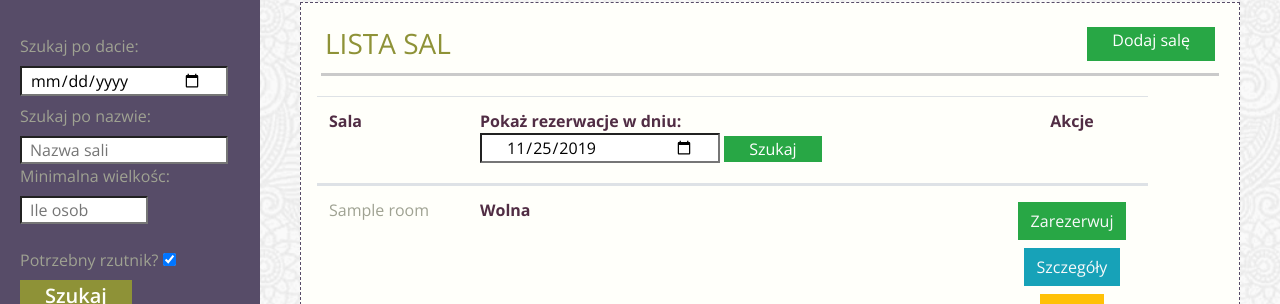
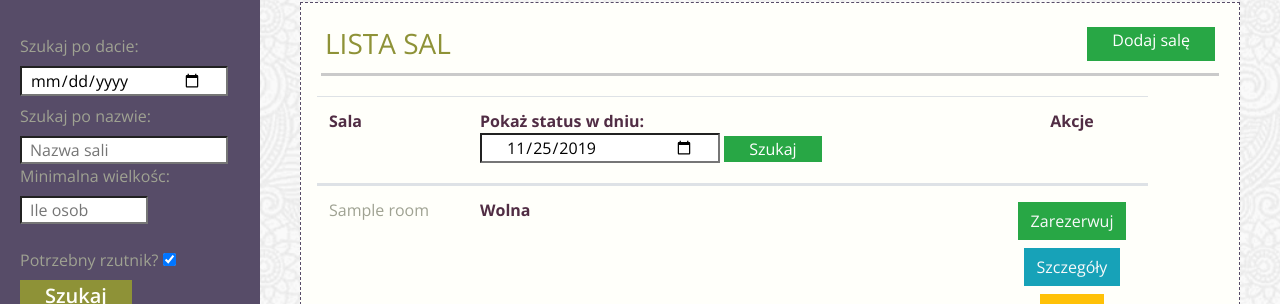
Before and after one commit to gopisu/BookRoom, a Django app: page / in a window 1280 px wide. Shown: the part 122-426 px from the top of the page. Run offline with Django 3.2, Linux system fonts and the light colour scheme; tables that the repository leaves empty hold one stand-in row (values such as "Sample post"); some libraries are stand-ins or nearby versions; some web fonts are replaced.

Commit message:
change label of show bookings search in all rooms view

```diff
--- a/BookingRooms/templates/BookingRooms/app-rooms.html
+++ b/BookingRooms/templates/BookingRooms/app-rooms.html
@@ -18,7 +18,7 @@
                 <thead>
                 <tr class="d-flex">
                     <th class="col-2">Sala</th>
-                    <th class="col-7">Pokaż rezerwacje w dniu: <form method="post" action="">{% csrf_token %}
+                    <th class="col-7">Pokaż status w dniu: <form method="post" action="">{% csrf_token %}
                         <label><input type="date" class="input rounded-0 pt-0 pb-0 pr-4 pl-4" style='width:15em' name="searched_day" value="{{ day }}">
                     <button type="submit" class="btn btn-success rounded-0 pt-0 pb-0 pr-4 pl-4" name="search_by_day">Szukaj</button>
                         </label></form></th>
--- a/BookingRooms/urls.py
+++ b/BookingRooms/urls.py
@@ -21,6 +21,7 @@ from Conference.views import *
 urlpatterns = [
     path('admin/', admin.site.urls),
     path("", RoomsTodayListView.as_view(), name="all_rooms"),
+    path("index/", RoomsTodayListView.as_view(), name="all_rooms"),
     path("room/new/", RoomAddView.as_view(), name="create_room"),
     path("room/modify/<int:id>/", RoomModifyView.as_view(), name="modify_room"),
     path("room/delete/<int:id>/", TestView2.as_view(), name="delete_room"),
```
